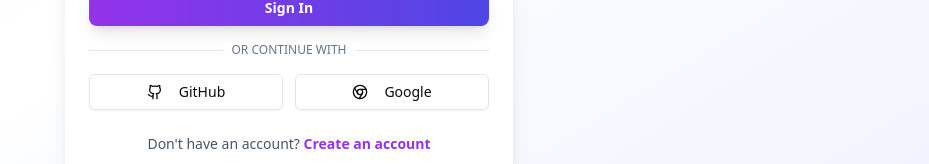
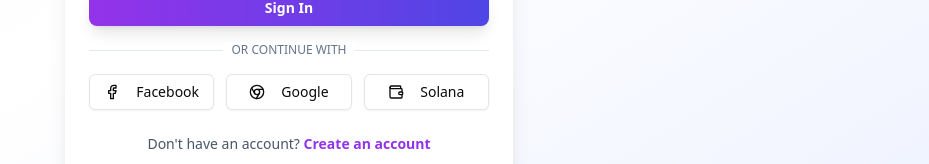
Before and after one commit to mosheb2/lucy-frontend, a React (Vite) app: page /login in a window 1280 px wide. Shown: the part 498-662 px from the top of the page, without its empty margins (351-1280 px from the left). Built offline with nearby package versions, Linux system fonts and the light colour scheme; no server answers.

Commit message:
Replace GitHub with Facebook, add Solana wallet login, and fix auth redirect

```diff
--- a/src/contexts/AuthContext.jsx
+++ b/src/contexts/AuthContext.jsx
@@ -167,11 +167,27 @@
 
   const signInWithOAuth = async (provider) => {
     try {
+      console.log(`Initiating OAuth sign-in with provider: ${provider}`);
+
       // For OAuth, we'll need to implement this through the backend
-      // For now, redirect to backend OAuth endpoint
       const backendUrl = import.meta.env.VITE_API_URL || 'http://localhost:3001/api';
+
+      // Store the current URL as the intended return URL
+      const returnUrl = window.location.href;
+      localStorage.setItem('auth_return_url', returnUrl);
+
+      // Special handling for Solana wallet
+      if (provider === 'solana') {
+        console.log('Initiating Solana wallet authentication');
+        // Redirect to Solana wallet auth endpoint
+        window.location.href = `${backendUrl}/auth/wallet/solana`;
+        return;
+      }
+
+      // Standard OAuth providers
       window.location.href = `${backendUrl}/auth/${provider}`;
     } catch (error) {
+      console.error(`OAuth sign-in error with provider ${provider}:`, error);
       throw error;
     }
   };
--- a/src/pages/AuthCallback.jsx
+++ b/src/pages/AuthCallback.jsx
@@ -1,29 +1,34 @@
-import React, { useEffect } from 'react';
-import { useNavigate } from 'react-router-dom';
+import React, { useEffect, useState } from 'react';
+import { useNavigate, useLocation } from 'react-router-dom';
 import { supabase } from '@/api/supabase-auth';
 import { useAuth } from '@/contexts/AuthContext';
 import apiClient from '@/api/client';
 
 const AuthCallback = () => {
   const navigate = useNavigate();
+  const location = useLocation();
   const { updateUser } = useAuth();
+  const [status, setStatus] = useState('Processing authentication...');
 
   useEffect(() => {
     const handleCallback = async () => {
       try {
-        console.log('Handling OAuth callback...');
+        console.log('Handling OAuth callback...', location.hash);
+        setStatus('Getting session from provider...');
 
         // Get the session from Supabase
         const { data: { session }, error } = await supabase.auth.getSession();
 
         if (error) {
           console.error('OAuth callback error:', error);
+          setStatus('Authentication failed: ' + error.message);
           navigate('/login?error=' + encodeURIComponent(error.message));
           return;
         }
 
         if (session) {
           console.log('Session found, setting token...');
+          setStatus('Session found, setting up your account...');
 
           // Store the access token for backend API calls
           localStorage.setItem('auth_token', session.access_token);
@@ -35,7 +40,9 @@
             console.log('Refresh token saved to localStorage');
           }
 
+          try {
             // Get user data from backend using apiClient
+            setStatus('Getting your profile data...');
             const userData = await apiClient.getCurrentUser();
             console.log('User data received:', userData);
 
@@ -47,33 +54,43 @@
             localStorage.setItem('user_id', userData.user.id);
 
             console.log('Authentication successful, redirecting to dashboard...');
+            setStatus('Authentication successful! Redirecting...');
 
             // Redirect to dashboard
-          navigate('/Dashboard');
+            setTimeout(() => {
+              navigate('/Dashboard', { replace: true });
+            }, 500);
+          } catch (apiError) {
+            console.error('Error getting user data:', apiError);
+            setStatus('Error getting user data: ' + (apiError.message || 'Unknown error'));
+            navigate('/login?error=' + encodeURIComponent('Failed to get user data. Please try again.'));
+          }
         } else {
           console.log('No session found');
+          setStatus('No session found');
           navigate('/login?error=' + encodeURIComponent('No session found'));
         }
       } catch (error) {
         console.error('Error handling OAuth callback:', error);
+        setStatus('Authentication failed: ' + (error.message || 'Unknown error'));
         navigate('/login?error=' + encodeURIComponent('Authentication failed'));
       }
     };
 
     handleCallback();
-  }, [navigate, updateUser]);
+  }, [navigate, updateUser, location]);
 
   return (
-    <div className="min-h-screen flex items-center justify-center bg-gray-50">
-      <div className="max-w-md w-full space-y-8">
+    <div className="min-h-screen flex items-center justify-center bg-gradient-to-br from-purple-50 via-white to-indigo-50">
+      <div className="max-w-md w-full space-y-8 p-6 bg-white rounded-xl shadow-lg">
         <div className="text-center">
           <h2 className="text-3xl font-bold text-gray-900">Authenticating...</h2>
           <p className="mt-2 text-sm text-gray-600">
-            Please wait while we complete your authentication.
+            {status}
           </p>
         </div>
         <div className="flex justify-center">
-          <div className="animate-spin rounded-full h-8 w-8 border-b-2 border-blue-600"></div>
+          <div className="animate-spin rounded-full h-8 w-8 border-b-2 border-purple-600"></div>
         </div>
       </div>
     </div>
--- a/src/pages/Login.jsx
+++ b/src/pages/Login.jsx
@@ -1,11 +1,11 @@
 import React, { useEffect, useState } from 'react';
-import { useNavigate } from 'react-router-dom';
+import { useNavigate, useLocation } from 'react-router-dom';
 import { Button } from '@/components/ui/button';
 import { Input } from '@/components/ui/input';
 import { Label } from '@/components/ui/label';
 import { Card, CardContent, CardDescription, CardHeader, CardTitle } from '@/components/ui/card';
 import { Alert, AlertDescription } from '@/components/ui/alert';
-import { Loader2, Mail, Lock, Eye, EyeOff, Github, Chrome } from 'lucide-react';
+import { Loader2, Mail, Lock, Eye, EyeOff, Facebook, Chrome, Wallet } from 'lucide-react';
 import { useAuth } from '@/contexts/AuthContext';
 
 export default function LoginPage() {
@@ -18,14 +18,24 @@
   });
 
   const navigate = useNavigate();
+  const location = useLocation();
   const { signIn, signInWithOAuth, isAuthenticated } = useAuth();
 
   useEffect(() => {
     // Check if user is already authenticated
     if (isAuthenticated) {
-      navigate('/Dashboard');
+      // Redirect to Dashboard or to the intended page if available
+      const from = location.state?.from?.pathname || '/Dashboard';
+      navigate(from, { replace: true });
     }
-  }, [isAuthenticated, navigate]);
+
+    // Check for error in URL query params
+    const queryParams = new URLSearchParams(location.search);
+    const errorMessage = queryParams.get('error');
+    if (errorMessage) {
+      setError(decodeURIComponent(errorMessage));
+    }
+  }, [isAuthenticated, navigate, location]);
 
   const handleSubmit = async (e) => {
     e.preventDefault();
@@ -39,7 +49,9 @@
       });
 
       if (user && session) {
-        navigate('/Dashboard');
+        // Redirect to Dashboard or to the intended page if available
+        const from = location.state?.from?.pathname || '/Dashboard';
+        navigate(from, { replace: true });
       } else {
         setError('Login failed - no user data received');
       }
@@ -171,16 +183,16 @@
                 </div>
               </div>
 
-              <div className="grid grid-cols-2 gap-3">
+              <div className="grid grid-cols-3 gap-3">
                 <Button
                   type="button"
                   variant="outline"
                   className="w-full"
-                  onClick={() => handleOAuthSignIn('github')}
+                  onClick={() => handleOAuthSignIn('facebook')}
                   disabled={isLoading}
                 >
-                  <Github className="w-4 h-4 mr-2" />
-                  GitHub
+                  <Facebook className="w-4 h-4 mr-2" />
+                  Facebook
                 </Button>
                 <Button
                   type="button"
@@ -191,6 +203,16 @@
                 >
                   <Chrome className="w-4 h-4 mr-2" />
                   Google
+                </Button>
+                <Button
+                  type="button"
+                  variant="outline"
+                  className="w-full"
+                  onClick={() => handleOAuthSignIn('solana')}
+                  disabled={isLoading}
+                >
+                  <Wallet className="w-4 h-4 mr-2" />
+                  Solana
                 </Button>
               </div>
             </form>
```
Lines whose indentation alone changed are shown as unchanged.
